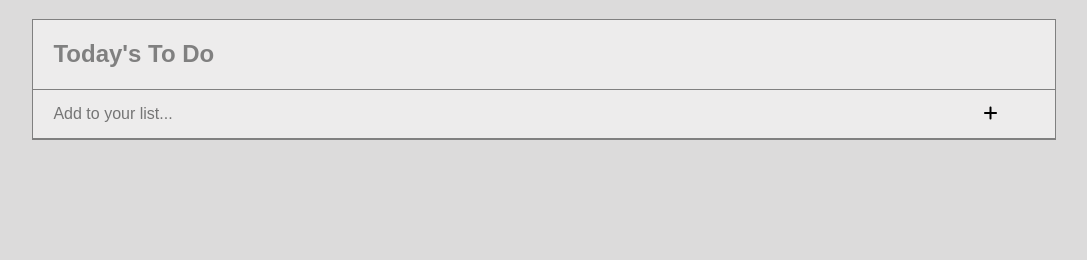
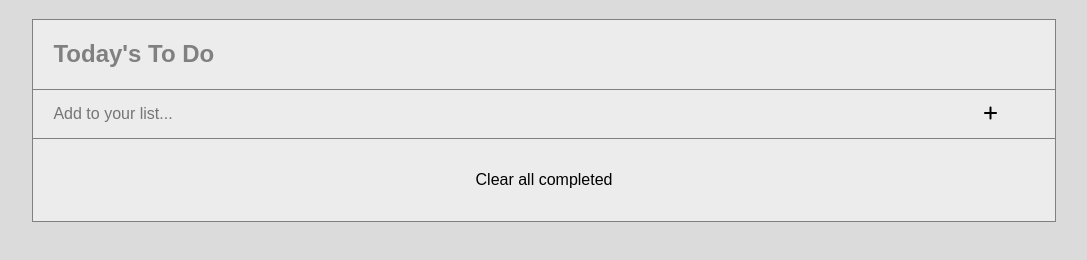
Before and after one commit to ahzamir/To-do-list, a website built with webpack: page src/index.html in a window 1280 px wide. Shown: the part 98-358 px from the top of the page, without its empty margins (96-1183 px from the left). Built offline with nearby package versions, Linux system fonts and the light colour scheme.

Commit message:
add the html for the button part

```diff
--- a/src/index.html
+++ b/src/index.html
@@ -17,6 +17,7 @@
     <div id="addPart"></div>
     <div class="container" id="tasks">
     </div>
+    <div id="deletCompleted"></div>
   </section>
   <script src="https://kit.fontawesome.com/d5ee6b3935.js" crossorigin="anonymous"></script>
 </body>
```
